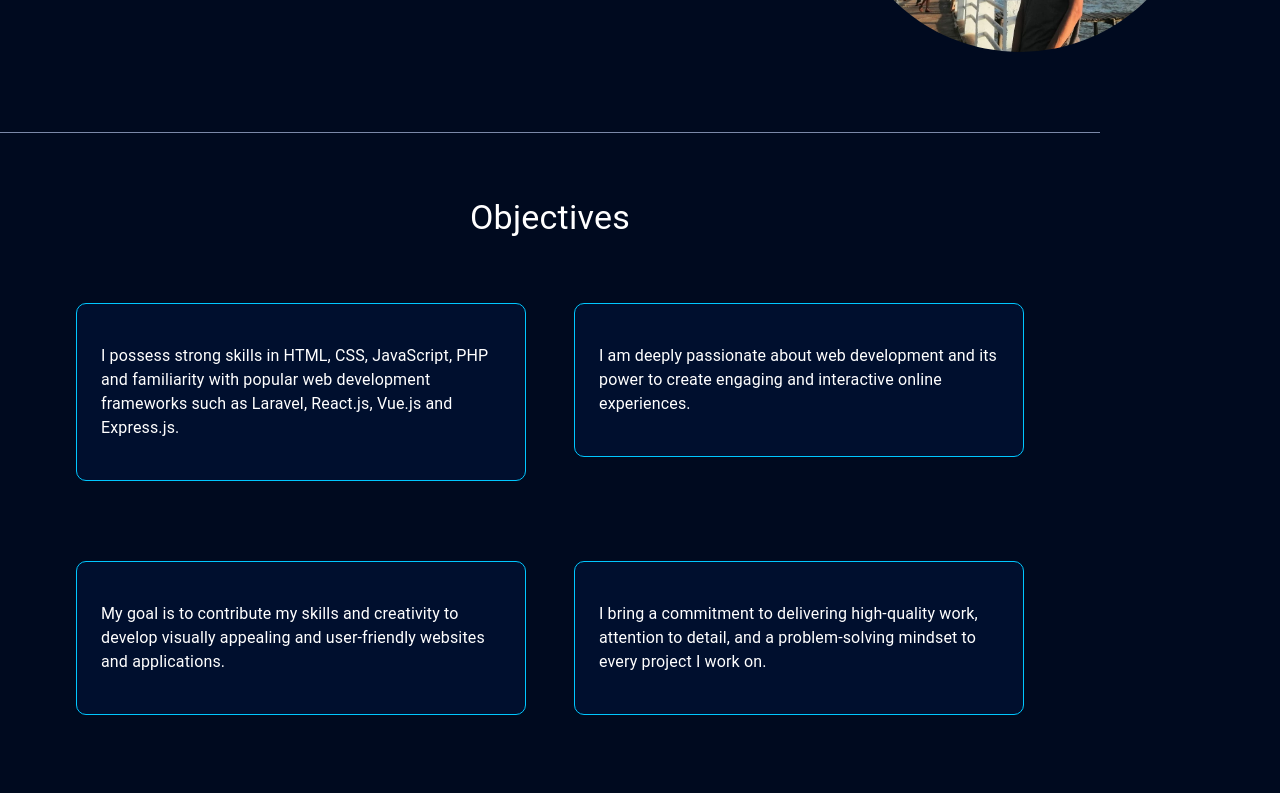
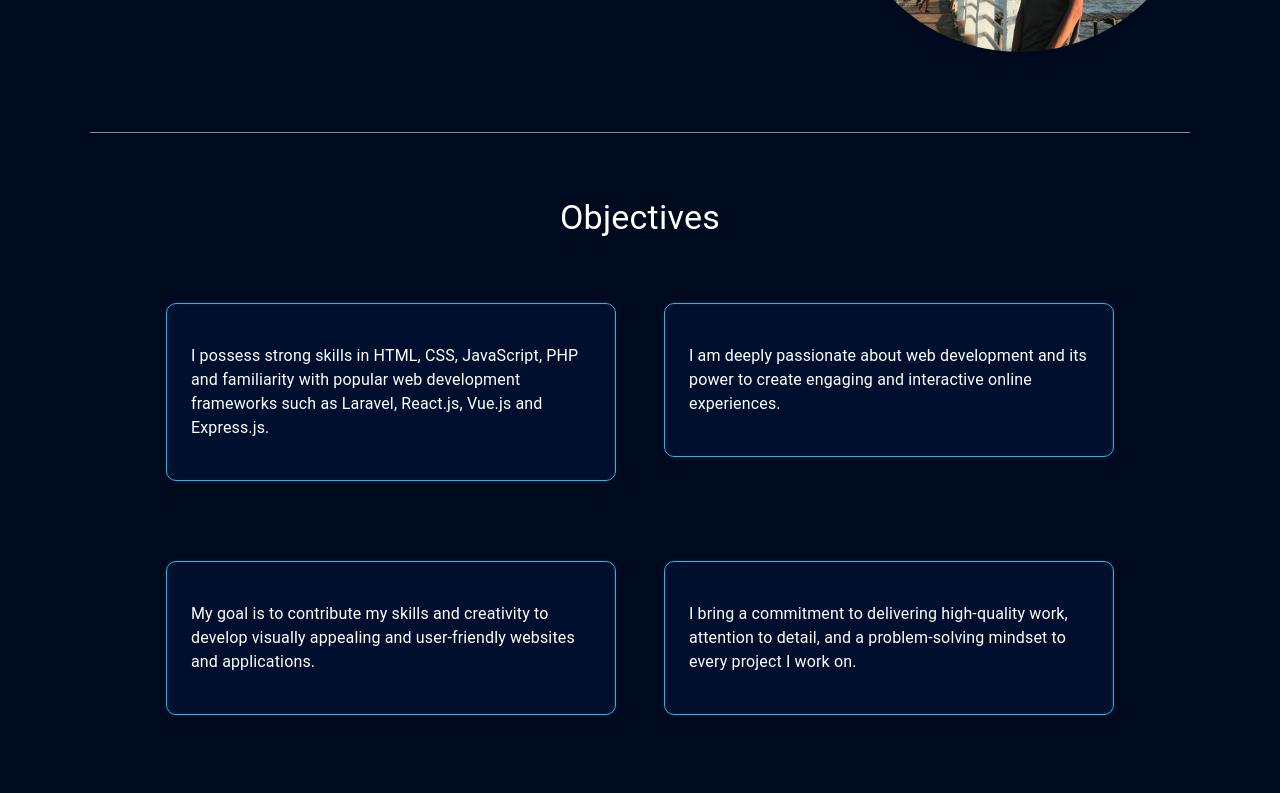
Before and after one commit to NyiWaingchit7/my-portfolio, a React (Create React App) app: page / in a window 1280 px wide. Shown: the part 500-1293 px from the top of the page. Built offline with nearby package versions, Linux system fonts and the light colour scheme.

Commit message:
portfolio

```diff
--- a/src/component/Home.tsx
+++ b/src/component/Home.tsx
@@ -63,7 +63,12 @@ const Home = () => {
         </CustomBox>
 
         <Box
-          sx={{ borderTop: "1px solid #7B89A8", maxWidth: "1100px", mt: 7 }}
+          sx={{
+            borderTop: "1px solid #7B89A8",
+            maxWidth: "1100px",
+            mt: 7,
+            mx: "auto",
+          }}
           id="objective"
         >
           <Typography
```
